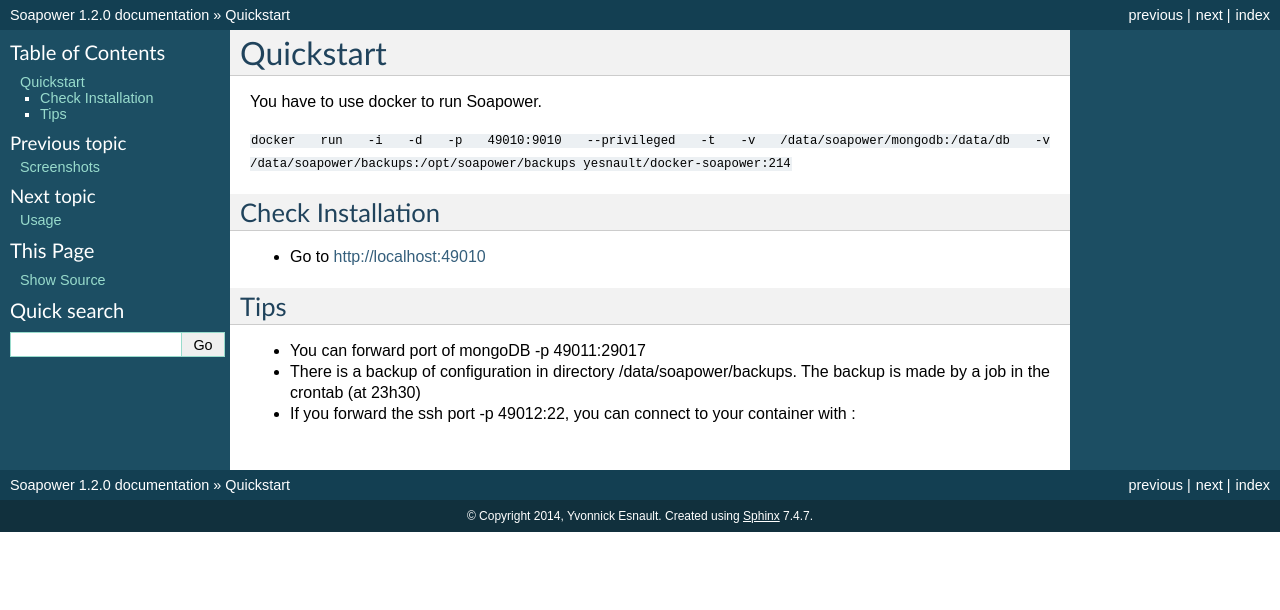
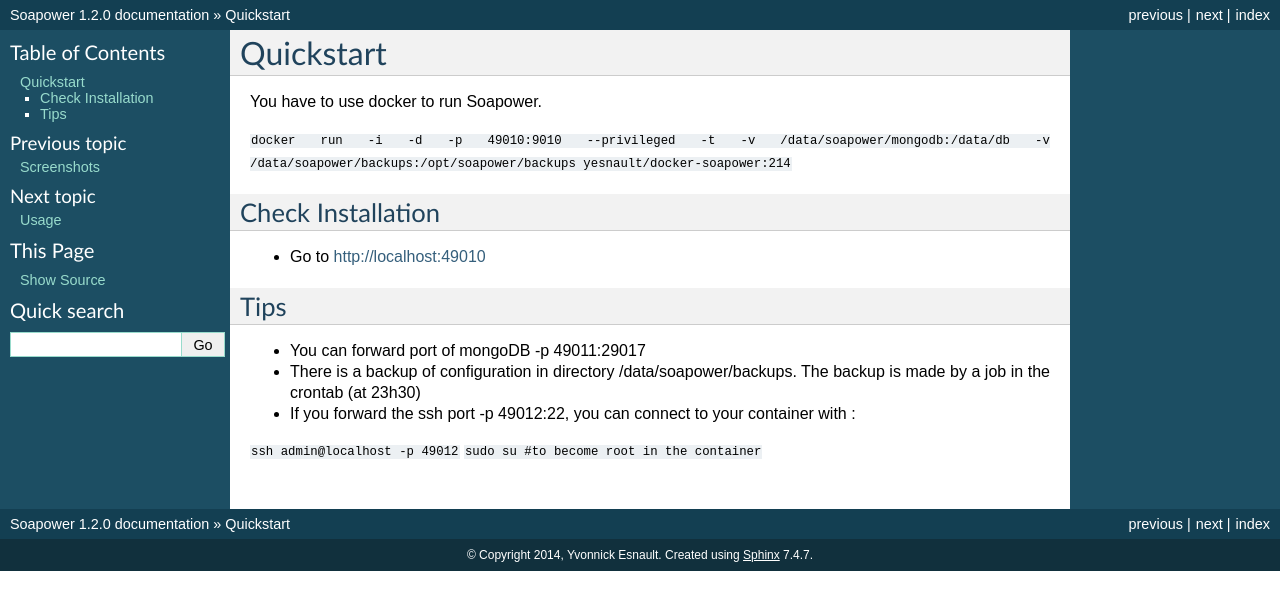
Before and after one commit to soapower/docs, a Sphinx documentation site: the page built from source/install.txt, in a window 1280 px wide. Shown: the top 610 px of the page. Built offline with Sphinx 7.4.7, drawn with Linux system fonts in a browser that asks for light colours.

Commit message:
Update install.txt

```diff
--- a/source/install.txt
+++ b/source/install.txt
@@ -19,6 +19,6 @@ Tips
 * You can forward port of mongoDB -p 49011:29017
 * There is a backup of configuration in directory /data/soapower/backups. The backup is made by a job in the crontab (at 23h30)
 * If you forward the ssh port -p 49012:22, you can connect to your container with :
-.. code-block:: sh
-    ssh admin@localhost -p 49012
-    sudo su #to become root in the container
+
+``ssh admin@localhost -p 49012``
+``sudo su #to become root in the container``
```
